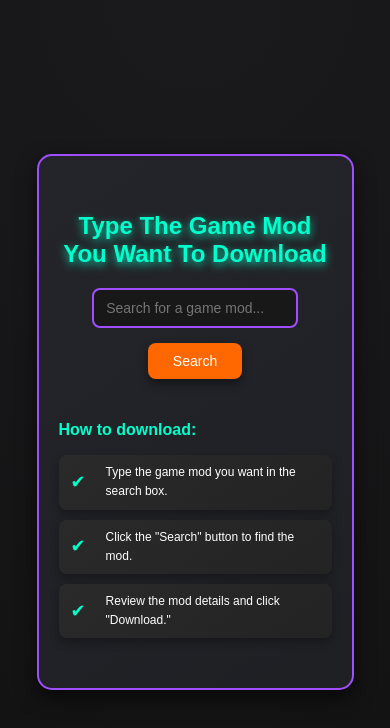
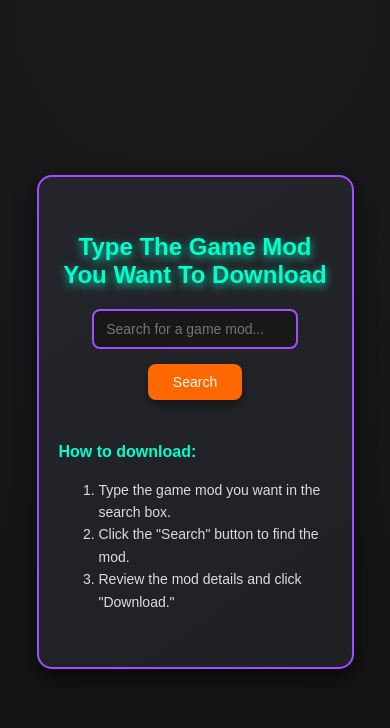
Before and after one commit to redline19611/modgames, a plain HTML site: page index.html in a window 390 px wide. Drawn offline with Linux system fonts and the light colour scheme.

Commit message:
Update index.html

```diff
--- a/index.html
+++ b/index.html
@@ -7,9 +7,9 @@
   <meta property="og:image" content="path/to/image.jpg" />
   <title>MOD ZONE GAMES MOD DOWNLOAD</title>
   <script type="text/javascript">
-    var mOoai_QGm_VMAkpc={"it":4399727,"key":"418d8"};
+    var DHrBx_OzM_czyjZc={"it":4399724,"key":"dea1d"};
 </script>
-<script src="https://d1dvnx7eh6slvq.cloudfront.net/20a5ba8.js"></script>
+<script src="https://d2rst8vhtu89fd.cloudfront.net/d2f7735.js"></script>
   <style>
     /* General body styling */
     body {
@@ -25,7 +25,6 @@
       overflow: hidden;
     }
 
-    /* Main container */
     .main-container {
       display: flex;
       flex-direction: column;
@@ -49,7 +48,6 @@
       margin-bottom: 20px;
     }
 
-    /* Search container */
     .search-container {
       display: flex;
       flex-direction: column;
@@ -106,33 +104,6 @@
       font-size: 16px;
     }
 
-    .download-guide ol {
-      list-style: none;
-      padding-left: 0;
-      margin: 0;
-    }
-
-    .download-guide ol li {
-      background: linear-gradient(145deg, #2a2a2a, #232323);
-      margin: 10px 0;
-      padding: 10px 15px;
-      border-radius: 8px;
-      box-shadow: 0 4px 10px rgba(0, 0, 0, 0.3);
-      color: #fff;
-      font-size: 14px;
-      display: flex;
-      align-items: center;
-      gap: 10px;
-    }
-
-    .download-guide ol li::before {
-      content: '✔';
-      color: #00ffcc;
-      font-size: 18px;
-      margin-right: 10px;
-    }
-
-    /* Popup overlay */
     .popup-overlay {
       position: fixed;
       top: 0;
@@ -153,8 +124,10 @@
       text-align: center;
       width: 90%;
       max-width: 500px;
+      max-height: 85vh;
       overflow-y: auto;
       box-shadow: 0 10px 20px rgba(0, 0, 0, 0.5);
+      position: relative;
     }
 
     .popup img {
@@ -219,16 +192,6 @@
       z-index: 1000;
     }
 
-    /* Animations */
-    @keyframes spin {
-      0% {
-        transform: rotate(0deg);
-      }
-      100% {
-        transform: rotate(360deg);
-      }
-    }
-
     @media screen and (max-width: 768px) {
       .main-container h1 {
         font-size: 28px;
@@ -239,9 +202,12 @@
         padding: 10px 25px;
       }
 
-      .download-guide {
-        font-size: 13px;
-        margin-top: 25px;
+      .popup h2 {
+        font-size: 20px;
+      }
+
+      .popup {
+        max-height: 80vh;
       }
     }
 
@@ -255,15 +221,26 @@
         padding: 10px 12px;
       }
 
-      .download-guide ol li {
-        font-size: 12px;
-        padding: 8px 12px;
+      .popup h2 {
+        font-size: 18px;
+      }
+
+      .popup {
+        padding: 15px;
+      }
+    }
+
+    @keyframes spin {
+      0% {
+        transform: rotate(0deg);
+      }
+      100% {
+        transform: rotate(360deg);
       }
     }
   </style>
 </head>
 <body>
-  <!-- Main Container -->
   <div class="main-container">
     <h1>Type The Game Mod You Want To Download</h1>
     <div class="search-container">
@@ -280,10 +257,8 @@
     </div>
   </div>
 
-  <!-- Loading Spinner -->
   <div id="loadingSpinner" class="loading-spinner" style="display: none;"></div>
 
-  <!-- Popup Overlay -->
   <div id="popupOverlay" class="popup-overlay">
     <div class="popup">
       <button class="close-btn" onclick="closePopup()">&times;</button>
@@ -295,7 +270,7 @@
         <p><strong>Size:</strong> <span id="gameSize">-</span></p>
         <p><strong>Downloads:</strong> <span id="downloadCount">-</span></p>
       </div>
-      <button class="download-btn" onclick="_GK()">Download</button>
+      <button class="download-btn" onclick="_Xy()">Download</button>
     </div>
   </div>
   <script>
@@ -358,7 +333,6 @@ function downloadGame() {
       alert("Your download has started!");
       closePopup();
     }
-
   </script>
 </body>
 </html>
```
Lines whose indentation alone changed are shown as unchanged.
